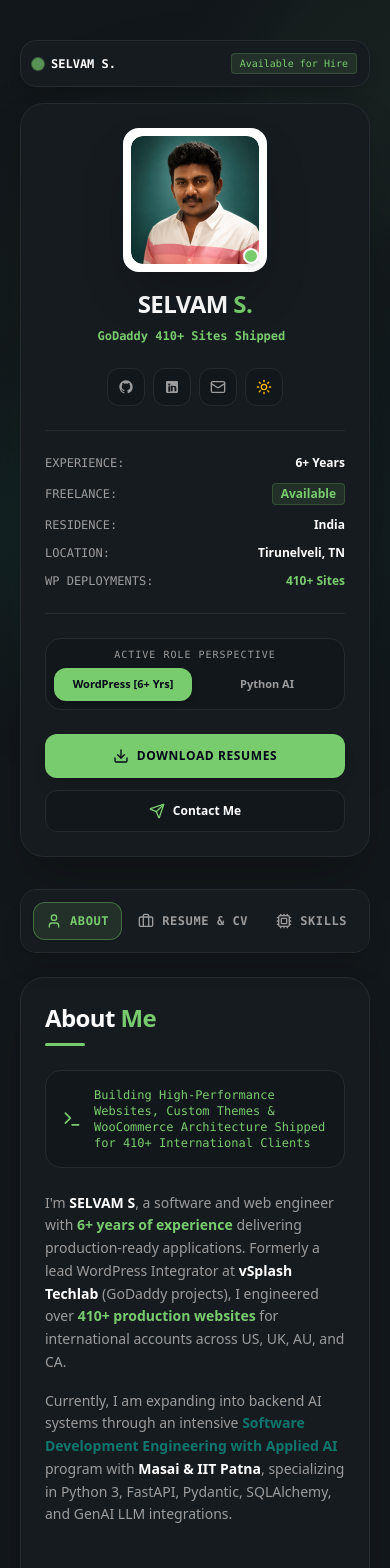
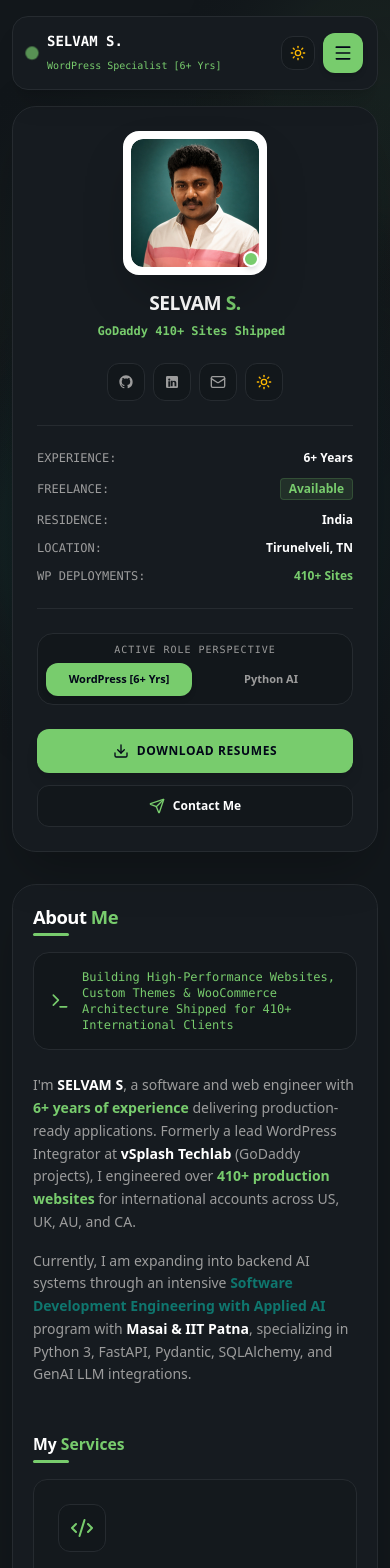
Before and after one commit to Selva-DevEyes/Selvam_SDE, a Next.js app: page / in a window 390 px wide. Shown: the top 1568 px of the page. Built offline with nearby package versions, Linux system fonts and the light colour scheme.

Commit message:
Fix mobile heading sizes under 420px, add trendy scrollbars, and introduce mobile top bar hamburger menu

```diff
--- a/src/app/globals.css
+++ b/src/app/globals.css
@@ -41,26 +41,47 @@ body {
   transition: background-color 0.3s ease, color 0.3s ease;
 }
 
-/* Custom Scrollbar */
+/* Modern Trendy Custom Scrollbars across all browsers & containers */
+* {
+  scrollbar-width: thin;
+  scrollbar-color: var(--accent-green) transparent;
+}
+
 ::-webkit-scrollbar {
-  width: 6px;
+  width: 5px;
+  height: 5px;
 }
+
 ::-webkit-scrollbar-track {
-  background: var(--bg-body);
+  background: transparent;
+  border-radius: 9999px;
 }
+
 ::-webkit-scrollbar-thumb {
-  background: var(--border-color);
-  border-radius: 3px;
+  background: rgba(120, 204, 109, 0.35);
+  border-radius: 9999px;
+  transition: background 0.3s ease;
 }
+
 ::-webkit-scrollbar-thumb:hover {
   background: var(--accent-green);
+}
+
+::-webkit-scrollbar-corner {
+  background: transparent;
 }
 
 /* RyanCV Card Layout */
 .ryancv-wrapper {
   max-width: 1280px;
   margin: 0 auto;
-  padding: 40px 20px;
+  padding: 30px 16px;
+}
+
+@media (max-width: 640px) {
+  .ryancv-wrapper {
+    padding: 16px 12px;
+  }
 }
 
 /* Accent Color Typography */
@@ -75,15 +96,15 @@ body {
 /* RyanCV Border Line Header */
 .title-line {
   position: relative;
-  padding-bottom: 12px;
-  margin-bottom: 24px;
+  padding-bottom: 10px;
+  margin-bottom: 20px;
 }
 .title-line::after {
   content: '';
   position: absolute;
   bottom: 0;
   left: 0;
-  width: 40px;
+  width: 36px;
   height: 3px;
   background-color: var(--accent-green);
   border-radius: 2px;
@@ -98,6 +119,41 @@ body {
 
 @keyframes blink {
   50% { opacity: 0; }
+}
+
+/* Responsive Headings & Typography (< 420px Mobile Adjustment) */
+@media (max-width: 480px) {
+  h1 {
+    font-size: 1.35rem !important;
+    line-height: 1.25 !important;
+  }
+  h2 {
+    font-size: 1.25rem !important;
+    line-height: 1.3 !important;
+  }
+  h3 {
+    font-size: 1.05rem !important;
+    line-height: 1.35 !important;
+  }
+}
+
+@media (max-width: 420px) {
+  h1 {
+    font-size: 1.2rem !important;
+    line-height: 1.25 !important;
+  }
+  h2 {
+    font-size: 1.15rem !important;
+    line-height: 1.3 !important;
+  }
+  h3 {
+    font-size: 0.98rem !important;
+    line-height: 1.35 !important;
+  }
+  .title-line {
+    padding-bottom: 8px;
+    margin-bottom: 16px;
+  }
 }
 
 /* Skill Bar Gradient */
--- a/src/app/page.tsx
+++ b/src/app/page.tsx
@@ -9,11 +9,13 @@ import { SkillsSection } from '@/components/SkillsSection';
 import { ProjectsSection } from '@/components/ProjectsSection';
 import { ContactSection } from '@/components/ContactSection';
 import { BackgroundAnimation } from '@/components/BackgroundAnimation';
+import { User, Briefcase, Cpu, FolderGit2, Mail, Menu, X, Sparkles, Code2, Sun, Moon } from 'lucide-react';
 
 export default function Home() {
   const [activeTab, setActiveTab] = useState<string>('about');
   const [currentRole, setCurrentRole] = useState<'python-ai' | 'wordpress-fullstack'>('wordpress-fullstack');
   const [theme, setTheme] = useState<'dark' | 'light'>('dark');
+  const [isMobileMenuOpen, setIsMobileMenuOpen] = useState<boolean>(false);
 
   // Load theme preference
   useEffect(() => {
@@ -39,8 +41,17 @@ export default function Home() {
 
   const handleNavigate = (tabId: string) => {
     setActiveTab(tabId === 'resumes' ? 'resume' : tabId);
+    setIsMobileMenuOpen(false);
     window.scrollTo({ top: 0, behavior: 'smooth' });
   };
+
+  const tabs = [
+    { id: 'about', label: 'ABOUT', icon: <User className="w-4 h-4" /> },
+    { id: 'resume', label: 'RESUME & CV', icon: <Briefcase className="w-4 h-4" /> },
+    { id: 'skills', label: 'SKILLS', icon: <Cpu className="w-4 h-4" /> },
+    { id: 'projects', label: 'WORKS', icon: <FolderGit2 className="w-4 h-4" /> },
+    { id: 'contact', label: 'CONTACT', icon: <Mail className="w-4 h-4" /> },
+  ];
 
   return (
     <main className="min-h-screen bg-[var(--bg-body)] text-[var(--text-main)] relative overflow-hidden transition-colors duration-300">
@@ -51,18 +62,124 @@ export default function Home() {
       {/* Main App Container */}
       <div className="ryancv-wrapper relative z-10">
 
-        {/* Mobile Header / Quick Switcher */}
-        <div className="lg:hidden mb-4 p-3 rounded-2xl bg-[var(--bg-card)] border border-[var(--border-color)] flex items-center justify-between shadow-lg">
+        {/* Mobile Top Header Bar with Profile Name & Hamburger Icon */}
+        <div className="lg:hidden mb-4 p-3.5 rounded-2xl bg-[var(--bg-card)] border border-[var(--border-color)] flex items-center justify-between shadow-xl sticky top-3 z-50 transition-colors duration-300">
+          <div className="flex items-center gap-2.5">
+            <span className="w-2.5 h-2.5 rounded-full bg-[var(--accent-green)] animate-ping" />
+            <div>
+              <span className="text-sm font-mono font-extrabold text-[var(--text-main)] block">
+                SELVAM S.
+              </span>
+              <span className="text-[10px] font-mono text-[var(--accent-green)]">
+                WordPress Specialist [6+ Yrs]
+              </span>
+            </div>
+          </div>
+
           <div className="flex items-center gap-2">
-            <span className="w-2.5 h-2.5 rounded-full bg-[var(--accent-green)] animate-ping" />
-            <span className="text-xs font-mono font-bold text-[var(--text-main)]">
-              SELVAM S.
-            </span>
+            {/* Quick Theme Toggle Icon on Top Bar */}
+            <button
+              onClick={handleThemeToggle}
+              className="p-2 rounded-xl bg-[var(--bg-body)] border border-[var(--border-color)] text-[var(--text-muted)] hover:text-[var(--accent-green)] transition-colors"
+              title="Toggle Theme"
+            >
+              {theme === 'dark' ? (
+                <Sun className="w-4 h-4 text-amber-400" />
+              ) : (
+                <Moon className="w-4 h-4 text-indigo-500" />
+              )}
+            </button>
+
+            {/* Hamburger Button */}
+            <button
+              onClick={() => setIsMobileMenuOpen(!isMobileMenuOpen)}
+              className="p-2.5 rounded-xl bg-[var(--accent-green)] text-slate-950 font-bold shadow-md hover:opacity-90 transition-all flex items-center gap-1.5 text-xs font-mono"
+              aria-label="Toggle Mobile Navigation Menu"
+            >
+              {isMobileMenuOpen ? <X className="w-5 h-5" /> : <Menu className="w-5 h-5" />}
+            </button>
           </div>
-          <span className="text-[10px] font-mono text-[var(--accent-green)] bg-[var(--accent-green-bg)] px-2 py-0.5 rounded border border-[var(--accent-green)]/20">
-            Available for Hire
-          </span>
         </div>
+
+        {/* Mobile Slide-Over Dropdown Navigation Drawer */}
+        {isMobileMenuOpen && (
+          <div className="lg:hidden mb-6 p-5 rounded-3xl bg-[var(--bg-card)] border-2 border-[var(--accent-green)]/60 shadow-2xl space-y-5 animate-in fade-in slide-in-from-top-4 duration-200">
+            <div className="text-xs font-mono text-[var(--accent-green)] font-bold uppercase tracking-wider border-b border-[var(--border-color)] pb-2 flex items-center justify-between">
+              <span>Navigation Menu</span>
+              <span className="text-[10px] text-[var(--text-muted)]">Select Section</span>
+            </div>
+
+            {/* Mobile Nav Links List */}
+            <div className="grid grid-cols-1 gap-2">
+              {tabs.map((tab) => {
+                const isActive = activeTab === tab.id || (activeTab === 'resumes' && tab.id === 'resume');
+                return (
+                  <button
+                    key={tab.id}
+                    onClick={() => handleNavigate(tab.id)}
+                    className={`flex items-center gap-3 p-3 rounded-xl text-xs font-mono font-bold tracking-wider transition-all ${
+                      isActive
+                        ? 'bg-[var(--accent-green)] text-slate-950 shadow-md'
+                        : 'bg-[var(--bg-body)] text-[var(--text-muted)] border border-[var(--border-color)] hover:text-[var(--text-main)]'
+                    }`}
+                  >
+                    <span>{tab.icon}</span>
+                    <span>{tab.label}</span>
+                  </button>
+                );
+              })}
+            </div>
+
+            {/* Role Switcher in Mobile Drawer */}
+            <div className="p-3 rounded-2xl bg-[var(--bg-body)] border border-[var(--border-color)] space-y-2">
+              <div className="text-[10px] font-mono text-[var(--text-muted)] text-center uppercase tracking-widest font-bold">
+                Active Perspective
+              </div>
+              <div className="grid grid-cols-2 gap-2 text-xs font-mono">
+                <button
+                  onClick={() => handleRoleToggle('wordpress-fullstack')}
+                  className={`py-2 px-2 rounded-xl font-bold flex items-center justify-center gap-1 transition-all ${
+                    currentRole === 'wordpress-fullstack'
+                      ? 'bg-[var(--accent-green)] text-slate-950 shadow-md'
+                      : 'text-[var(--text-muted)] hover:text-[var(--text-main)]'
+                  }`}
+                >
+                  <Code2 className="w-3.5 h-3.5" />
+                  <span>WordPress</span>
+                </button>
+                <button
+                  onClick={() => handleRoleToggle('python-ai')}
+                  className={`py-2 px-2 rounded-xl font-bold flex items-center justify-center gap-1 transition-all ${
+                    currentRole === 'python-ai'
+                      ? 'bg-[var(--accent-cyan)] text-white shadow-md'
+                      : 'text-[var(--text-muted)] hover:text-[var(--text-main)]'
+                  }`}
+                >
+                  <Sparkles className="w-3.5 h-3.5" />
+                  <span>Python AI</span>
+                </button>
+              </div>
+            </div>
+
+            {/* Theme Toggle inside Mobile Drawer */}
+            <button
+              onClick={handleThemeToggle}
+              className="w-full py-3 rounded-xl bg-[var(--bg-body)] border border-[var(--border-color)] text-[var(--text-main)] text-xs font-mono font-bold flex items-center justify-center gap-2 hover:border-[var(--accent-green)] transition-all"
+            >
+              {theme === 'dark' ? (
+                <>
+                  <Sun className="w-4 h-4 text-amber-400" />
+                  <span>Switch to Light Theme</span>
+                </>
+              ) : (
+                <>
+                  <Moon className="w-4 h-4 text-indigo-500" />
+                  <span>Switch to Dark Theme</span>
+                </>
+              )}
+            </button>
+          </div>
+        )}
 
         {/* Desktop Split vCard Layout */}
         <div className="flex flex-col lg:flex-row gap-8 items-start">
@@ -79,7 +196,7 @@ export default function Home() {
           {/* Right Main Content Window */}
           <div className="flex-1 w-full min-w-0">
 
-            {/* Top Floating Navigation Header */}
+            {/* Desktop Top Floating Header Navigation */}
             <HeaderNav
               activeTab={activeTab}
               onTabChange={setActiveTab}
@@ -90,7 +207,7 @@ export default function Home() {
             />
 
             {/* Dynamic Content Window Card */}
-            <div className="bg-[var(--bg-card)] border border-[var(--border-color)] rounded-3xl p-6 sm:p-10 shadow-2xl transition-colors duration-300 min-h-[620px]">
+            <div className="bg-[var(--bg-card)] border border-[var(--border-color)] rounded-3xl p-5 sm:p-10 shadow-2xl transition-colors duration-300 min-h-[620px]">
               {activeTab === 'about' && (
                 <AboutSection currentRole={currentRole} />
               )}
--- a/src/components/HeaderNav.tsx
+++ b/src/components/HeaderNav.tsx
@@ -29,9 +29,9 @@ export const HeaderNav: React.FC<HeaderNavProps> = ({
   ];
 
   return (
-    <header className="bg-[var(--bg-card)] border border-[var(--border-color)] rounded-2xl p-2 mb-6 flex flex-nowrap items-center justify-between gap-2 shadow-xl sticky top-4 z-40 transition-colors duration-300 overflow-x-auto">
+    <header className="hidden lg:flex bg-[var(--bg-card)] border border-[var(--border-color)] rounded-2xl p-2 mb-6 flex-nowrap items-center justify-between gap-2 shadow-xl sticky top-4 z-40 transition-colors duration-300">
 
-      {/* Navigation Tabs - Single Unified Horizontal Row */}
+      {/* Desktop Navigation Tabs - Single Row */}
       <nav className="flex items-center gap-1 flex-nowrap overflow-x-auto py-1 px-1 whitespace-nowrap scrollbar-none shrink-0">
         {tabs.map((tab) => {
           const isActive = activeTab === tab.id || (activeTab === 'resumes' && tab.id === 'resume');
@@ -39,7 +39,7 @@ export const HeaderNav: React.FC<HeaderNavProps> = ({
             <button
               key={tab.id}
               onClick={() => onTabChange(tab.id)}
-              className={`flex items-center gap-2 px-3 sm:px-4 py-2.5 rounded-xl text-xs font-mono font-bold tracking-wider transition-all duration-300 shrink-0 ${
+              className={`flex items-center gap-2 px-4 py-2.5 rounded-xl text-xs font-mono font-bold tracking-wider transition-all duration-300 shrink-0 ${
                 isActive
                   ? 'bg-[var(--accent-green-bg)] text-[var(--accent-green)] border border-[var(--accent-green)]/40 shadow-sm'
                   : 'text-[var(--text-muted)] hover:text-[var(--text-main)] hover:bg-slate-800/20'
@@ -58,7 +58,7 @@ export const HeaderNav: React.FC<HeaderNavProps> = ({
       <div className="flex items-center gap-2 shrink-0">
 
         {/* Role Switcher Pill */}
-        <div className="hidden lg:flex items-center p-1 bg-[var(--bg-body)] rounded-xl border border-[var(--border-color)] text-xs">
+        <div className="flex items-center p-1 bg-[var(--bg-body)] rounded-xl border border-[var(--border-color)] text-xs">
           <button
             onClick={() => onRoleToggle('wordpress-fullstack')}
             className={`flex items-center gap-1.5 px-3 py-1.5 rounded-lg text-[11px] font-bold transition-all ${
```
Also changed, not shown: src/components/ProjectsSection.tsx (+25 -26 lines).
